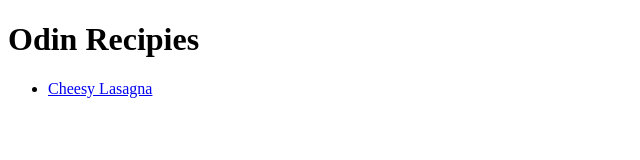
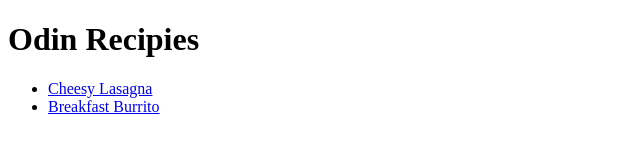
Before and after one commit to 1joker12/odin-recipies, a plain HTML site: page index.html in a window 1280 px wide. Shown: the whole page, without its empty margins (0-640 px from the left). Drawn offline with Linux system fonts and the light colour scheme.

Commit message:
Added link to breakfast burrito recipe

```diff
--- a/index.html
+++ b/index.html
@@ -16,6 +16,8 @@
 
         <li> <a href="recipes/lasagna.html" target="_blank" rel="noopener ">Cheesy Lasagna</a> </li>
 
+        <li> <a href="recipes/breakfast-burrito.html" target="_blank" rel="noopener">Breakfast Burrito </a></li>
+
         </ul>
 
     </body>
```
